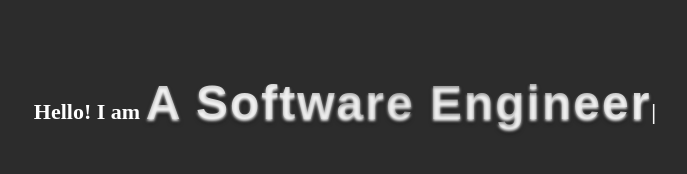
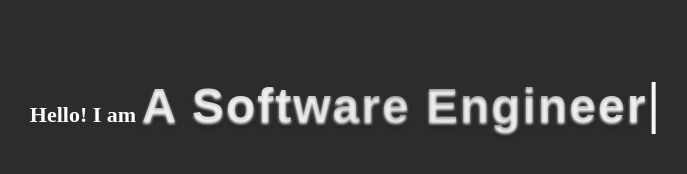
Before and after one commit to Shashanksinghofficial/TypedJs, a plain HTML site: page index.html in a window 1280 px wide. Shown: the part 298-472 px from the top of the page, 295-982 px from the left. Drawn offline with nearby package versions, Linux system fonts and the light colour scheme.

Commit message:
update style.css carot cursor size

```diff
--- a/style.css
+++ b/style.css
@@ -26,4 +26,8 @@
       color: #fff;
       font-size: 22px;
       text-align: center;
+
     }
+    .typed-cursor {
+  font-size: 58px; /* Set the size you want for the caret */
+}
```
